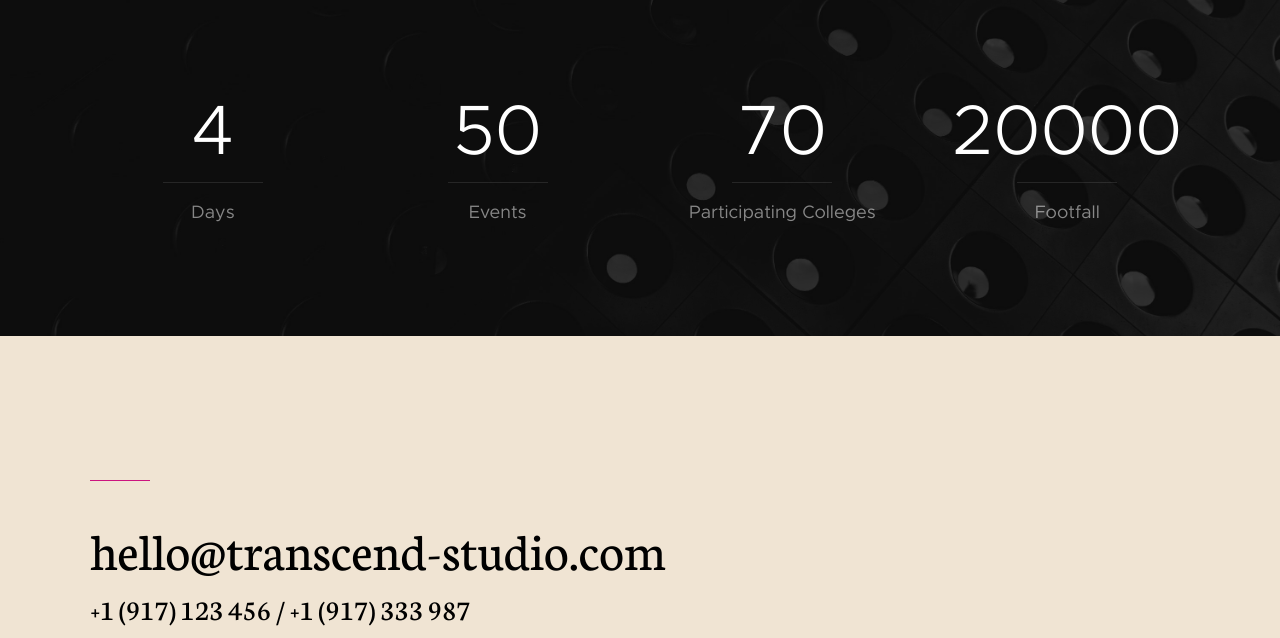
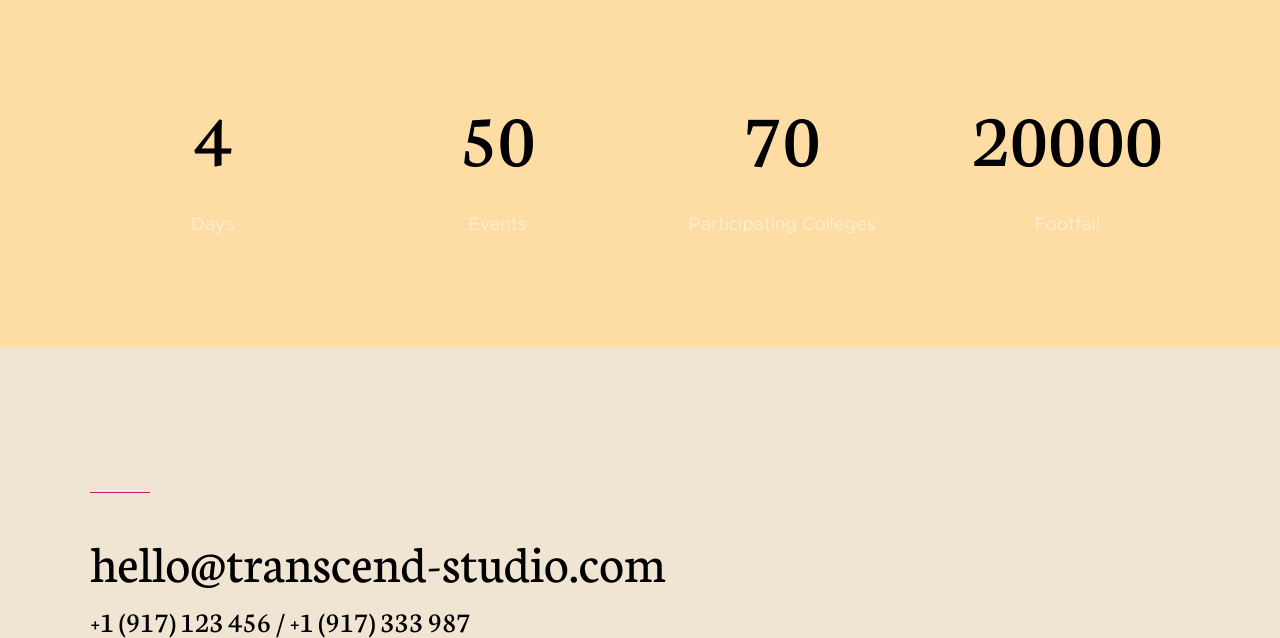
Before and after one commit to sxillocc/blitz-20, a PHP site: page / in a window 1280 px wide. Shown: the part 4722-5360 px from the top of the page. Run offline with PHP 8.4, Linux system fonts and the light colour scheme; some libraries are stand-ins or nearby versions; some web fonts are replaced.

Commit message:
Updated main.css

```diff
--- a/css/main.css
+++ b/css/main.css
@@ -2826,8 +2826,7 @@
 .s-stats {
   padding-top: 4.2rem;
   padding-bottom: 4.2rem;
-  background-color: #050505;
-  background-image: url(../images/stats-bg.jpg);
+  background-color: #FDDDA4;
   background-repeat: no-repeat;
   background-position: center center;
   background-size: cover;
@@ -2837,7 +2836,7 @@
 .s-stats::before {
   display: block;
   content: "";
-  background-color: #050505;
+  /* background-color: #050505; */
   position: absolute;
   top: 0;
   left: 0;
@@ -2851,17 +2850,17 @@
 }
 .stats__col {
   margin: 5.4rem 0;
-  padding: 0 2rem;
+  padding: 0 1rem;
   position: relative;
   overflow: hidden;
   white-space: nowrap;
 }
 .stats__count {
-  font-family: "metropolis-light", sans-serif;
-  font-size: 7rem;
+  font-family: "Neuton", sans-serif;
+  font-size: 8rem;
   line-height: 1;
-  color: #ffffff;
-  padding-bottom: 1.8rem;
+  color: #000000;
+  padding-bottom: 2rem;
   overflow: hidden;
   text-overflow: ellipsis;
   white-space: nowrap;
```
